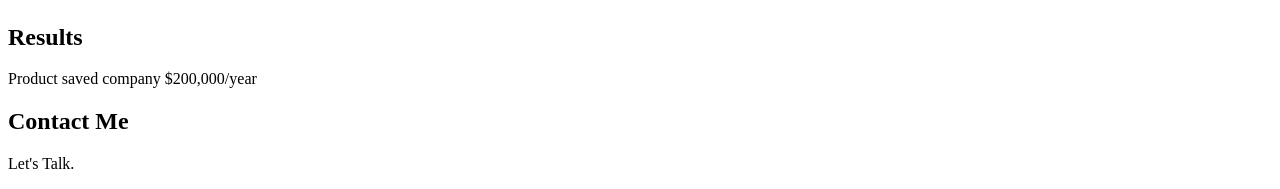
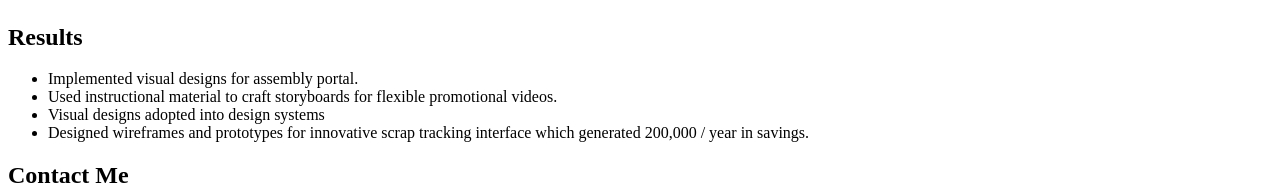
Before and after one commit to jmpeoples/horizon, a Next.js app: page /flexngate in a window 1280 px wide. Shown: the part 4279-4468 px from the top of the page. Built offline with nearby package versions, Linux system fonts and the light colour scheme.

Commit message:
update flex-n-gate results

```diff
--- a/src/pages/flexngate.jsx
+++ b/src/pages/flexngate.jsx
@@ -258,9 +258,12 @@ export default function Flexngate() {
 
         <section className="mx-4 mt-24">
           <h2 className="mt-12 text-2xl font-bold dark:text-white">Results</h2>
-          <p className="mt-12 text-lg text-neutral-400 dark:text-neutral-400">
-            Product saved company $200,000/year
-          </p>
+          <ul className="mt-12 text-lg text-neutral-400 dark:text-neutral-400">
+          <li className="list-disc">Implemented visual designs for assembly portal. </li>
+          <li className="list-disc">Used instructional material to craft storyboards for flexible promotional videos.</li>
+          <li className="list-disc">Visual designs adopted into design systems</li>
+          <li className="list-disc">Designed wireframes and prototypes for innovative scrap tracking interface which generated 200,000 / year in savings.</li>
+          </ul>
         </section>
         <Contact />
       </Container>
```
